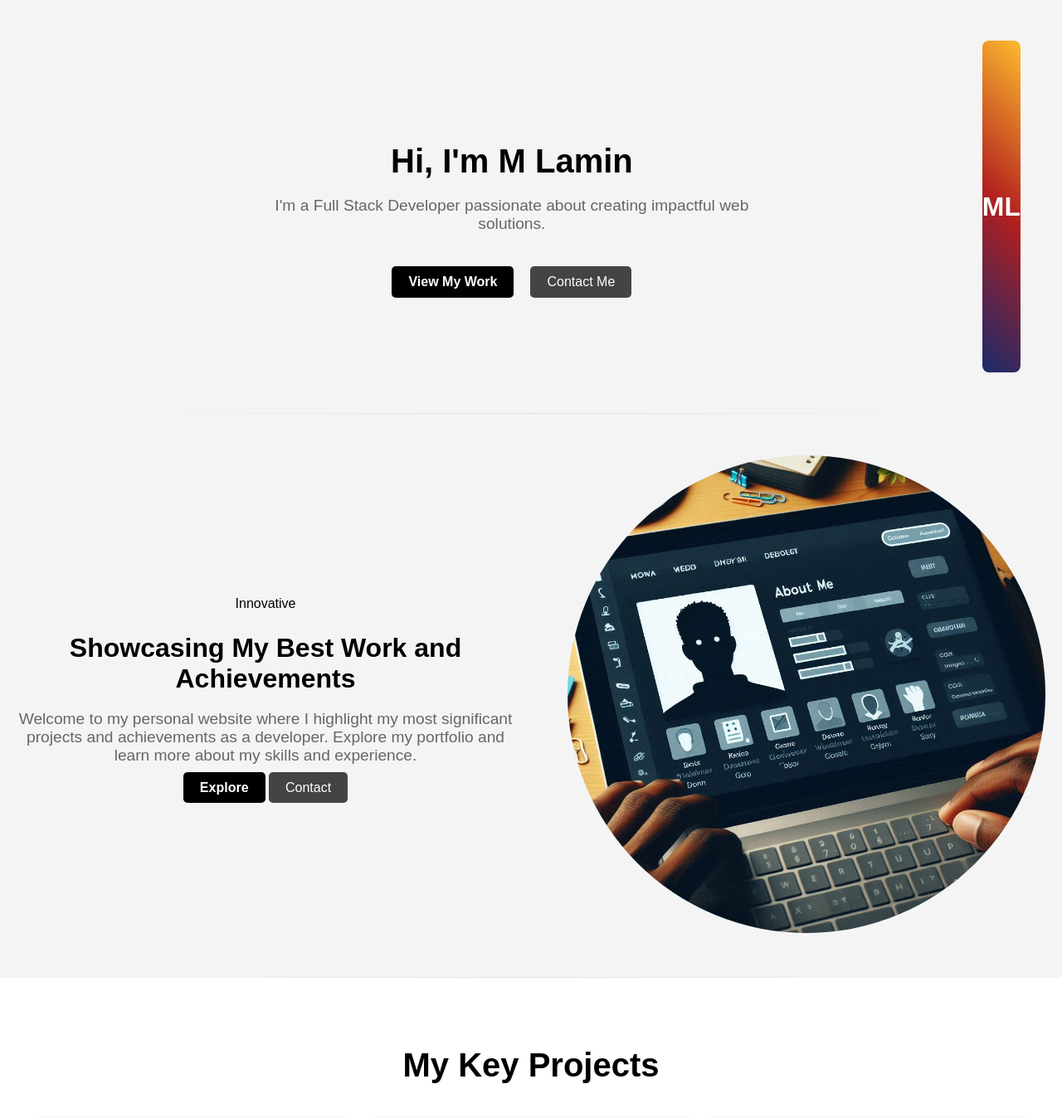
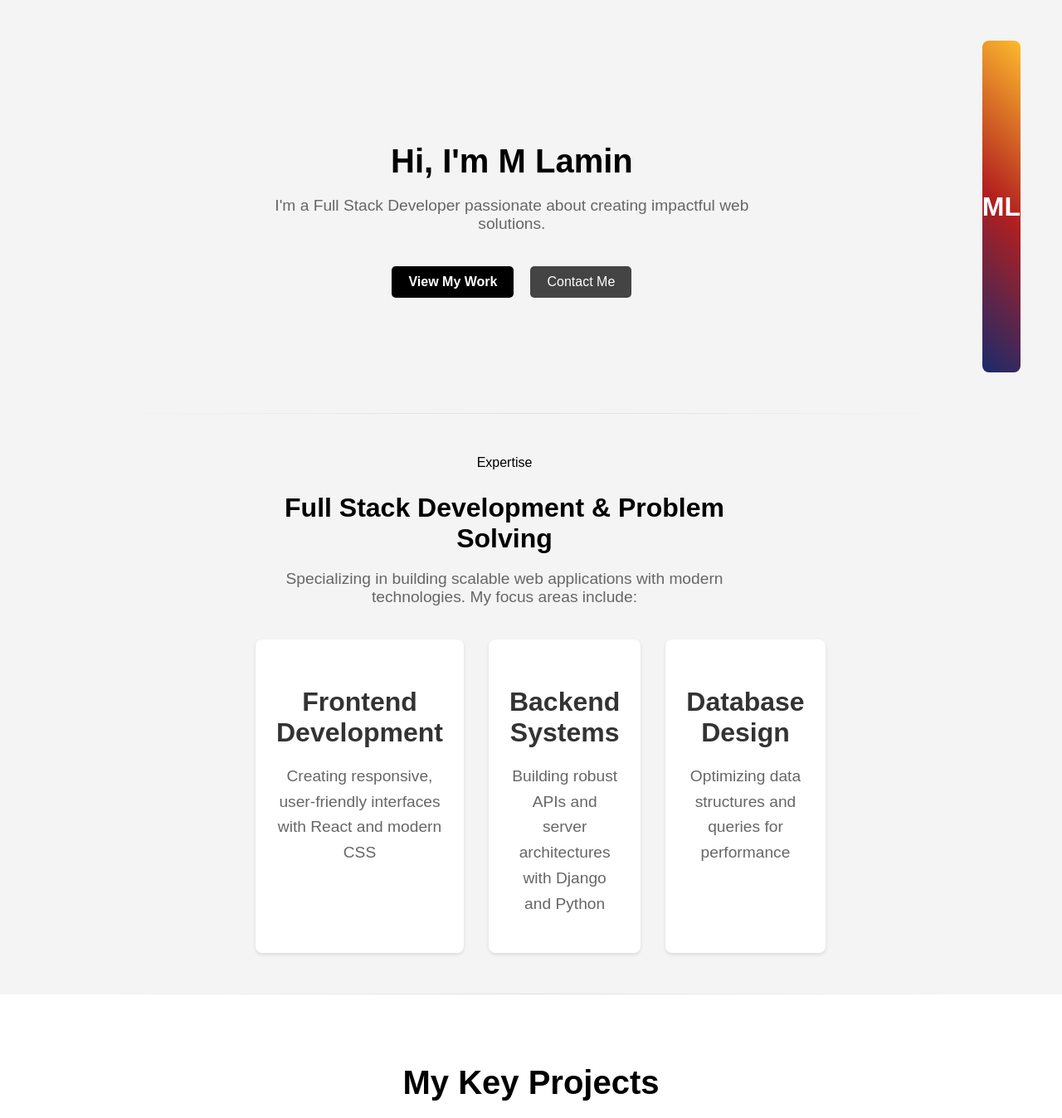
Before and after one commit to mlamin1/PersonalWebsite, a Django app: page / in a window 1280 px wide. Shown: the part 49-1397 px from the top of the page at 83% size. Run offline with Django 5.2, Linux system fonts and the light colour scheme.

Commit message:
Added changes to the homehtml page

```diff
--- a/main/static/styles.css
+++ b/main/static/styles.css
@@ -269,6 +269,41 @@ nav {
     border-radius: 50%; /* Keeps the image circular */
 }
 
+.expertise-grid {
+    display: grid;
+    grid-template-columns: repeat(3, 1fr);
+    gap: 30px;
+    margin-top: 40px;
+}
+
+.expertise-item {
+    background: white;
+    padding: 25px;
+    border-radius: 8px;
+    box-shadow: 0 2px 4px rgba(0,0,0,0.1);
+    transition: transform 0.3s ease;
+}
+
+.expertise-item:hover {
+    transform: translateY(-5px);
+}
+
+.expertise-item h3 {
+    color: #333;
+    margin-bottom: 15px;
+    font-size: 1.2em;
+}
+
+.expertise-item p {
+    color: #666;
+    line-height: 1.6;
+}
+
+@media (max-width: 768px) {
+    .expertise-grid {
+        grid-template-columns: 1fr;
+    }
+}
 
 /* Section 3 */
 /* Section 3 */
--- a/main/templates/main/home.html
+++ b/main/templates/main/home.html
@@ -143,16 +143,23 @@
     <!-- About Section -->
     <section class="about-me section section-dark">
         <div class="about-me-content">
-            <span class="subheading">Innovative</span>
-            <h2>Showcasing My Best Work and Achievements</h2>
-            <p>Welcome to my personal website where I highlight my most significant projects and achievements as a developer. Explore my portfolio and learn more about my skills and experience.</p>
-            <div class="about-me-buttons">
-                <a href="#" class="btn">Explore</a>
-                <a href="#" class="btn-secondary">Contact</a>
+            <span class="subheading">Expertise</span>
+            <h2>Full Stack Development & Problem Solving</h2>
+            <p>Specializing in building scalable web applications with modern technologies. My focus areas include:</p>
+            <div class="expertise-grid">
+                <div class="expertise-item">
+                    <h3>Frontend Development</h3>
+                    <p>Creating responsive, user-friendly interfaces with React and modern CSS</p>
+                </div>
+                <div class="expertise-item">
+                    <h3>Backend Systems</h3>
+                    <p>Building robust APIs and server architectures with Django and Python</p>
+                </div>
+                <div class="expertise-item">
+                    <h3>Database Design</h3>
+                    <p>Optimizing data structures and queries for performance</p>
+                </div>
             </div>
-        </div>
-        <div class="about-me-image">
-            <img src="{% static 'images/about-me-placeholder.png' %}" alt="About Me Image">
         </div>
     </section>
 
```
